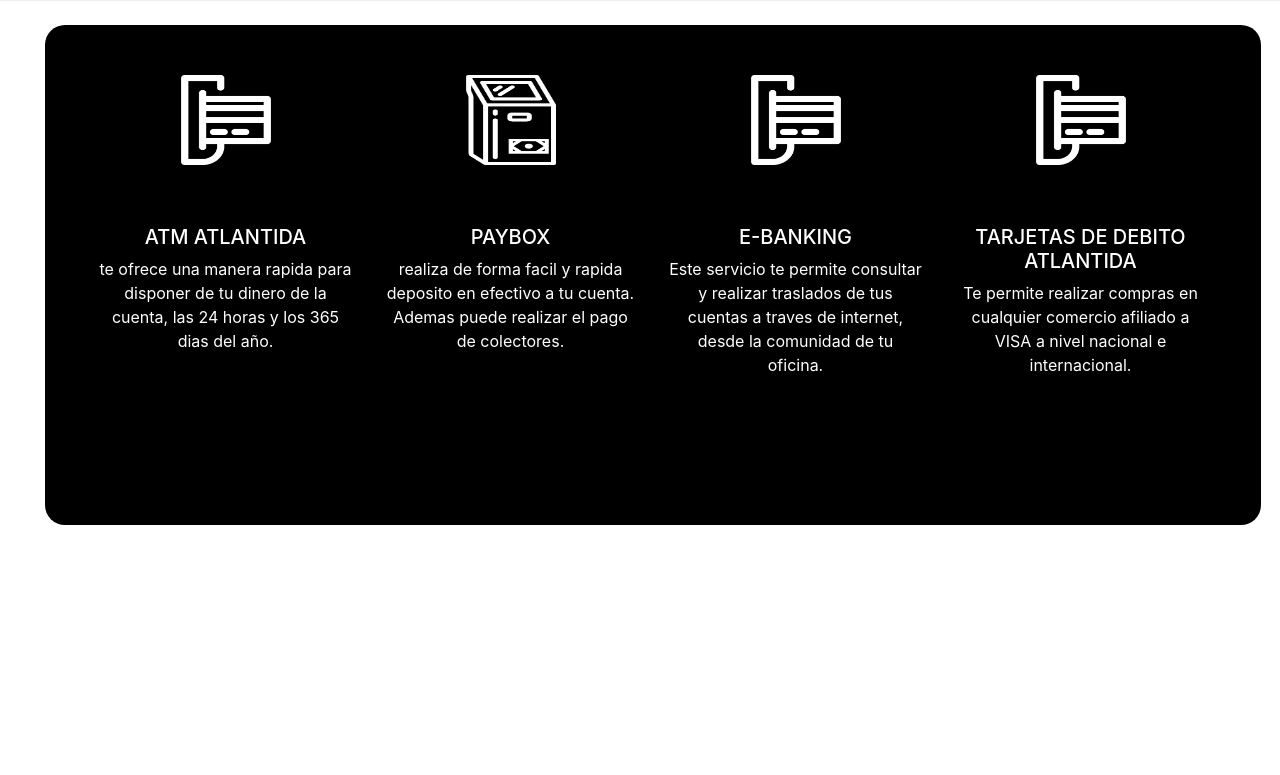
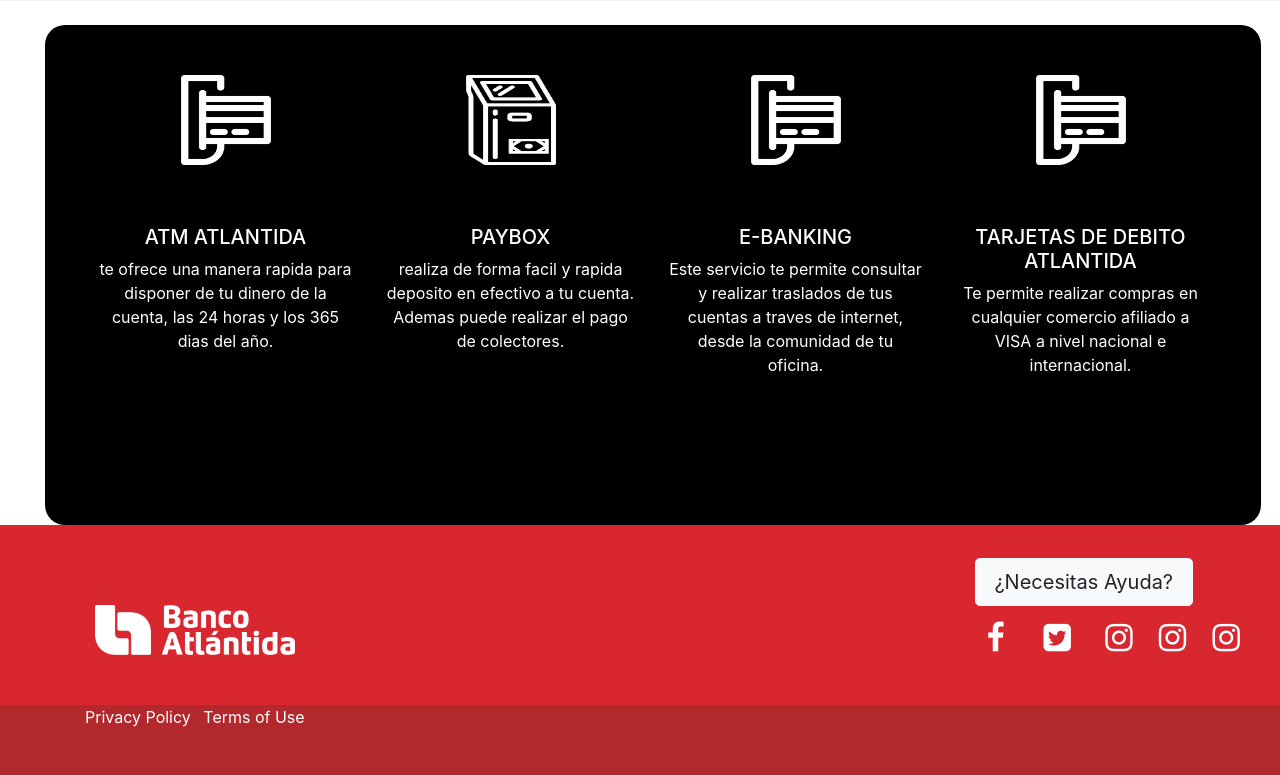
Before and after one commit to BalmoreRamirez/BancoAtlantida, a plain HTML site: page index.html in a window 1280 px wide. Shown: the part 1576-2351 px from the top of the page. Before the commit the page ends 2101 px from the top, so only its background shows below. Drawn offline with nearby package versions, Linux system fonts and the light colour scheme.

Commit message:
80%  del footer

```diff
--- a/Assets/css/footer.css
+++ b/Assets/css/footer.css
@@ -0,0 +1,26 @@
+.fo {
+    height: 180px;
+    background-color: #d8272f;
+
+}
+
+a {
+    color: white;
+}
+
+#fot {
+    height: 70px;
+    background-color: #b3282d;
+}
+
+#icno {
+    margin-top: 80px;
+    margin-left: 80px;
+    height: 50px;
+    width: 200px;
+}
+
+#btnAyuda {
+    width: 75%;
+
+}
--- a/index.html
+++ b/index.html
@@ -1,16 +1,22 @@
 <!doctype html>
 <html lang="es">
+
 <head>
   <!-- Required meta tags -->
   <meta charset="utf-8">
   <meta name="viewport" content="width=device-width, initial-scale=1, shrink-to-fit=no">
   <!-- Bootstrap CSS -->
-  <link rel="stylesheet" href="https://stackpath.bootstrapcdn.com/bootstrap/4.3.1/css/bootstrap.min.css"  crossorigin="anonymous">
+  <link rel="stylesheet" href="https://stackpath.bootstrapcdn.com/bootstrap/4.3.1/css/bootstrap.min.css"
+    crossorigin="anonymous">
+  <link rel="stylesheet" href="https://stackpath.bootstrapcdn.com/font-awesome/4.7.0/css/font-awesome.min.css">
   <link rel="stylesheet" type="text/css" href="Assets/css/carousel.css">
   <link rel="stylesheet" type="text/css" href="Assets/css/servicios.css">
   <link rel="stylesheet" type="text/css" href="Assets/css/medios.css">
+  <link rel="stylesheet" type="text/css" href="Assets/css/footer.css">
+
   <title>BancoAtlantida</title>
 </head>
+
 <body>
   <div class="container-fluid">
     <!--------------------------------------------------->
@@ -82,34 +88,37 @@
       </div>
       <div class="row my-3">
         <div class="col-md-4">
-        <img   src="Assets/img/2NuestrosServicios/e-Banking.png"  alt="" id="carru">
+          <img src="Assets/img/2NuestrosServicios/e-Banking.png" alt="" id="carru">
           <div class=" mb-4 " id="car">
             <div class=" text-center">
               <h5>e-Banking</h5>
-            <p class="card-text">Este servicio te permite consultar y realizar traslados de tus cuentas a traves de internet.</p>
+              <p class="card-text">Este servicio te permite consultar y realizar traslados de tus cuentas a traves de
+                internet.</p>
               <a href="#" class="btn btn-white stretched-link">View Profile</a>
 
             </div>
           </div>
         </div>
         <div class="col-md-4">
-       <img src="Assets/img/2NuestrosServicios/BancaEmpresas.png"  alt="" id="carru">
+          <img src="Assets/img/2NuestrosServicios/BancaEmpresas.png" alt="" id="carru">
           <div class=" mb-4 " id="car">
 
             <div class=" text-center">
               <h5 class="card-title">Banca de Empresas</h5>
-          <p class="card-text">Banco Atlantida pone a tu disposicion las mejores soluciones financieras para brindarte el impulso que tu empresa o negocio.</p>
+              <p class="card-text">Banco Atlantida pone a tu disposicion las mejores soluciones financieras para
+                brindarte el impulso que tu empresa o negocio.</p>
               <a href="#" class="btn btn-white stretched-link">View Profile</a>
             </div>
           </div>
         </div>
         <div class="col-md-4">
-     <img src="Assets/img/2NuestrosServicios/BancaPersonas.png"  alt="" id="carru">
+          <img src="Assets/img/2NuestrosServicios/BancaPersonas.png" alt="" id="carru">
           <div class=" mb-4 " id="car">
 
             <div class=" text-center">
               <h5 class="card-title">Banca de Personas</h5>
-        <p class="card-text">Disponemos de una plataforma dinamica, segura y eficas para el envio de fondos a clientes, proveedores o familiares.</p>
+              <p class="card-text">Disponemos de una plataforma dinamica, segura y eficas para el envio de fondos a
+                clientes, proveedores o familiares.</p>
               <a href="#" class="btn btn-white stretched-link">View Profile</a>
             </div>
           </div>
@@ -119,12 +128,9 @@
   </div>
 
   <!--------------------------------------------->
-
   <div>
 
   </div>
-
-
   <!-------------------------------------------->
 
   <div id="medios">
@@ -135,14 +141,16 @@
         <div class="col-lg-3">
           <img src="Assets/img/4MediosElectrónicos/atm off.png" id="imgMedi" alt="">
           <h2>ATM ATLANTIDA</h2>
-        <p>te ofrece una manera rapida para disponer de tu dinero de la cuenta, las 24 horas y los 365 dias del año.</p>
+          <p>te ofrece una manera rapida para disponer de tu dinero de la cuenta, las 24 horas y los 365 dias del año.
+          </p>
         </div>
         <!--------->
         <div class="col-lg-3">
           <img src="Assets/img/4MediosElectrónicos/paybox off.png" id="imgMedi" alt="">
 
           <h2>PAYBOX</h2>
-        <p>realiza de forma facil y rapida deposito en efectivo a tu cuenta. Ademas puede realizar el pago de colectores.</p>
+          <p>realiza de forma facil y rapida deposito en efectivo a tu cuenta. Ademas puede realizar el pago de
+            colectores.</p>
 
         </div>
         <!--------->
@@ -150,7 +158,8 @@
           <img src="Assets/img/4MediosElectrónicos/atm off.png" id="imgMedi" alt="">
 
           <h2>E-BANKING</h2>
-        <p>Este servicio te permite consultar y realizar traslados de tus cuentas a traves de internet, desde la comunidad de tu oficina.</p>
+          <p>Este servicio te permite consultar y realizar traslados de tus cuentas a traves de internet, desde la
+            comunidad de tu oficina.</p>
 
         </div><!-- /.col-lg-4 -->
         <!--------->
@@ -167,10 +176,78 @@
   </div>
 
 
+  <footer class="footer bg-light">
+    <div class="container-fluid">
+      <div class="row fo">
+        <div class="col-lg-6">
+          <img src="Assets/img/icono/atlantatida-logo-white.png" id="icno" alt="">
+        </div>
+        <div class="col-lg-3">
+
+        </div>
+        <div class="col-lg-3  text-left text-lg-left my-auto">
+          <div class="row">
+            <div class="col-lg-12">
+              <a href="" id="btnAyuda" class="btn btn-light btn-lg">¿Necesitas Ayuda?</a>
+            </div>
+          </div>
+          <div class="row my-3">
+            <div class="col-lg-12">
+              <ul class="list-inline mb-0">
+                <li class="list-inline-item mr-3">
+                  <a href="#">
+                    <i class="fa fa-facebook fa-2x fa-fw"></i>
+                  </a>
+                </li>
+                <li class="list-inline-item mr-3">
+                  <a href="#">
+                    <i class="fa fa-twitter-square fa-2x fa-fw"></i>
+                  </a>
+                </li>
+                <li class="list-inline-item">
+                  <a href="#">
+                    <i class="fa fa-instagram fa-2x fa-fw"></i>
+                  </a>
+                </li>
+                <li class="list-inline-item">
+                  <a href="#">
+                    <i class="fa fa-instagram fa-2x fa-fw"></i>
+                  </a>
+                </li>
+                <li class="list-inline-item">
+                  <a href="#">
+                    <i class="fa fa-instagram fa-2x fa-fw"></i>
+                  </a>
+                </li>
+              </ul>
+            </div>
+          </div>
+
+        </div>
+      </div>
+    </div>
+  </footer>
+  <div id="fot">
+    <div class="container">
+      <div class="row align-items-center">
+        <div class="col-md-8">
+          <ul class="list-inline quicklinks">
+            <li class="list-inline-item">
+              <a href="#">Privacy Policy</a>
+            </li>
+            <li class="list-inline-item">
+              <a href="#">Terms of Use</a>
+            </li>
+          </ul>
+        </div>
+      </div>
+    </div>
+  </div>
   <!------------------------------------------------->
-<script src="https://code.jquery.com/jquery-3.3.1.slim.min.js"  crossorigin="anonymous"></script>
-<script src="https://cdnjs.cloudflare.com/ajax/libs/popper.js/1.14.7/umd/popper.min.js"  crossorigin="anonymous"></script>
-<script src="https://stackpath.bootstrapcdn.com/bootstrap/4.3.1/js/bootstrap.min.js"  crossorigin="anonymous"></script>
+  <script src="https://code.jquery.com/jquery-3.3.1.slim.min.js" crossorigin="anonymous"></script>
+  <script src="https://cdnjs.cloudflare.com/ajax/libs/popper.js/1.14.7/umd/popper.min.js" crossorigin="anonymous">
+  </script>
+  <script src="https://stackpath.bootstrapcdn.com/bootstrap/4.3.1/js/bootstrap.min.js" crossorigin="anonymous"></script>
+</body>
 
-   </body>
 </html>
```
Also changed, not shown: Assets/img/icono/atlantatida-logo-white.png (added). Lines whose indentation alone changed are shown as unchanged.
